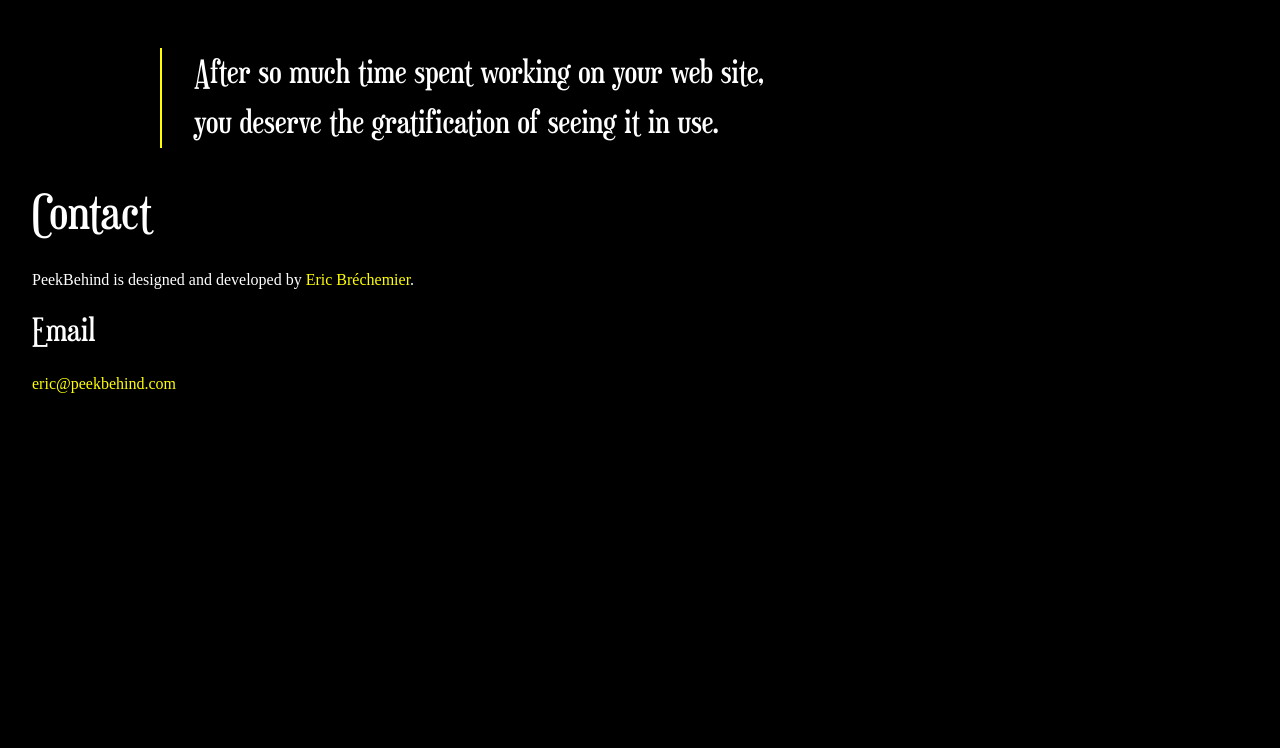
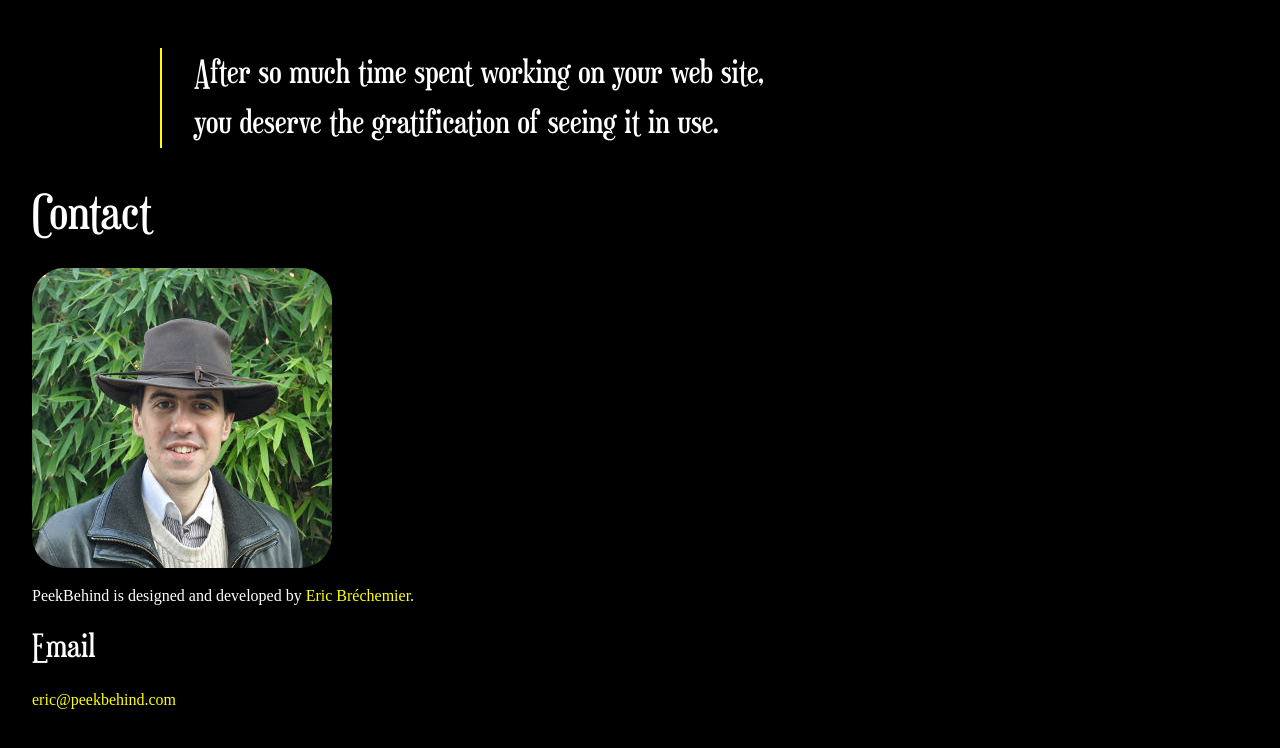
Before and after one commit to peekbehind/src.peekbehind.com, a plain HTML site: page index.html in a window 1280 px wide. Shown: the part 1962-2710 px from the top of the page. Before the commit the page ends 2422 px from the top, so only its background shows below. Drawn offline with Linux system fonts and the light colour scheme.

Commit message:
Add picture of author in Contact section

```diff
--- a/index.html
+++ b/index.html
@@ -214,6 +214,9 @@
     <h2 id="contact">Contact</h2>
 
     <p>
+      <img src="style/Eric-BRECHEMIER-picture-by-Julien-Spiewak.jpg"
+        class="author"
+      />
       PeekBehind is designed and developed
       by <a href="http://eric.brechemier.name">Eric Bréchemier</a>.
     </p>
--- a/style/peekbehind.css
+++ b/style/peekbehind.css
@@ -108,6 +108,14 @@ h1 {
   border-radius: 30px;
 }
 
+img.author {
+  display: block;
+  width: 300px;
+  height: 300px;
+  border-radius: 2em;
+  margin-bottom: 1em;
+}
+
 /* Adjust x-height of em within body copy */
 em {
   font-size: 1.15em;
```
Also changed, not shown: style/Eric-BRECHEMIER-picture-by-Julien-Spiewak.jpg (added).
